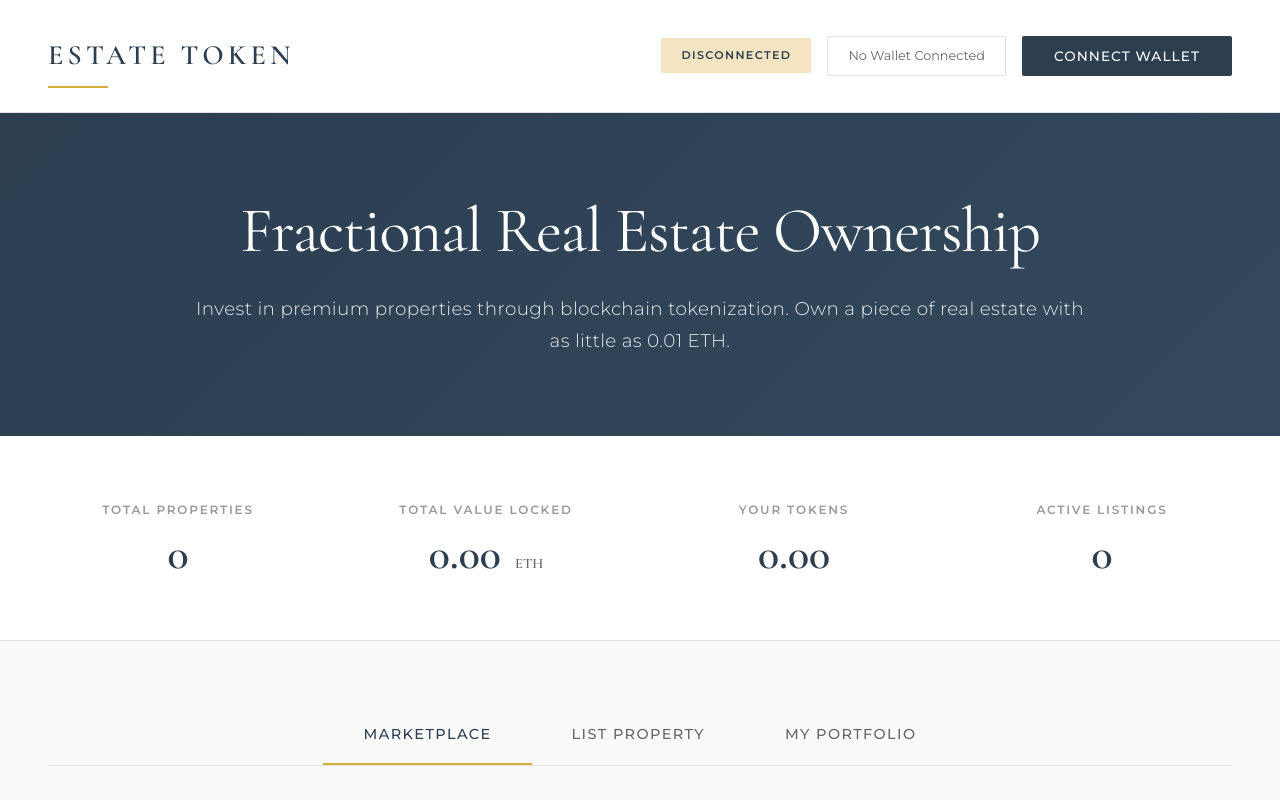
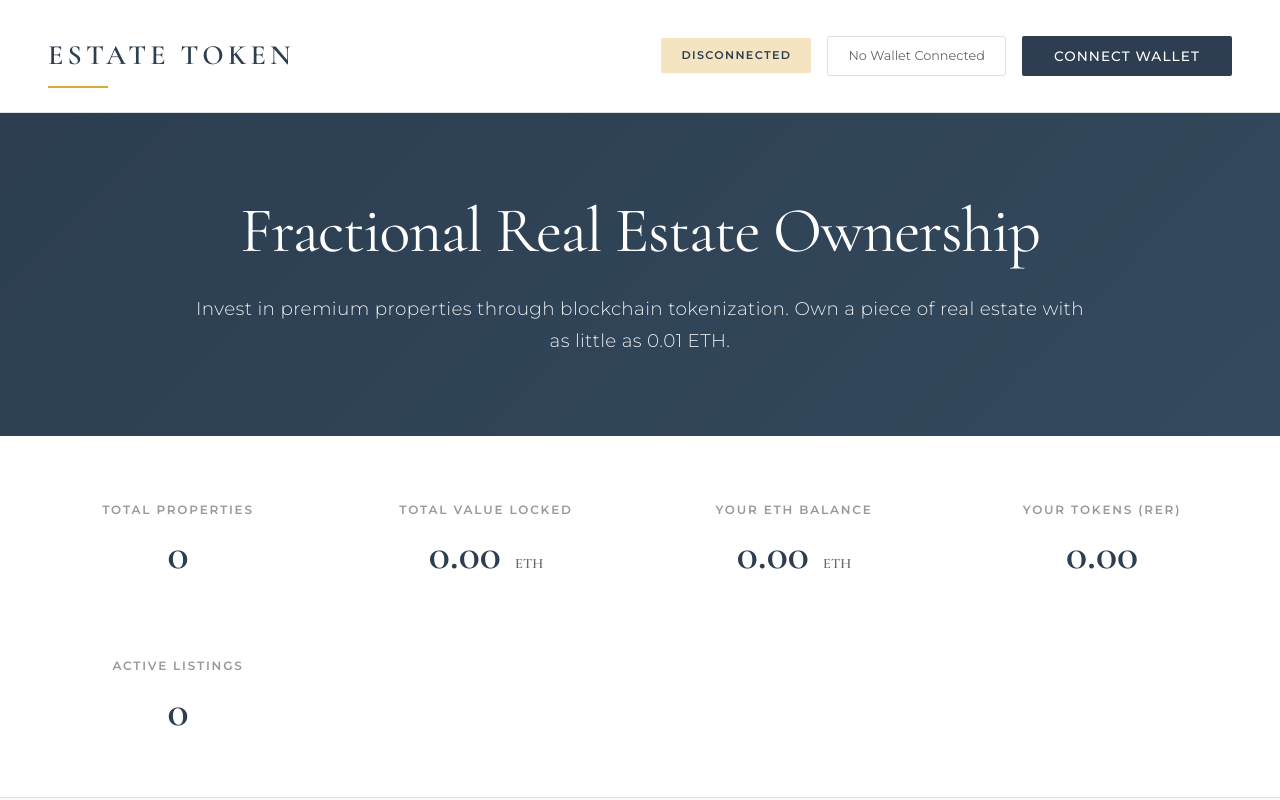
Before and after one commit to StarwinM/RealEstateTokenization, a website: page frontend/index.html in a window 1280 px wide. Shown: the top 800 px of the page. Drawn offline with nearby package versions, Linux system fonts and the light colour scheme.

Commit message:
feat: showing ETH balance

```diff
--- a/frontend/index.html
+++ b/frontend/index.html
@@ -39,7 +39,14 @@
             </div>
         </div>
         <div class="stat-item">
-                <div class="stat-label">Your Tokens</div>
+            <div class="stat-label">Your ETH Balance</div>
+            <div class="stat-value">
+                <span id="ethBalance">0.00</span>
+                <span class="stat-unit">ETH</span>
+            </div>
+        </div>
+        <div class="stat-item">
+            <div class="stat-label">Your Tokens (RER)</div>
             <div class="stat-value" id="userTokens">0.00</div>
         </div>
         <div class="stat-item">
```
Lines whose indentation alone changed are shown as unchanged.
